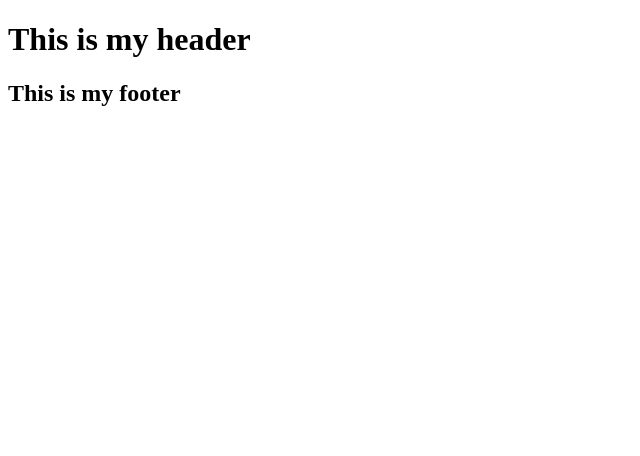
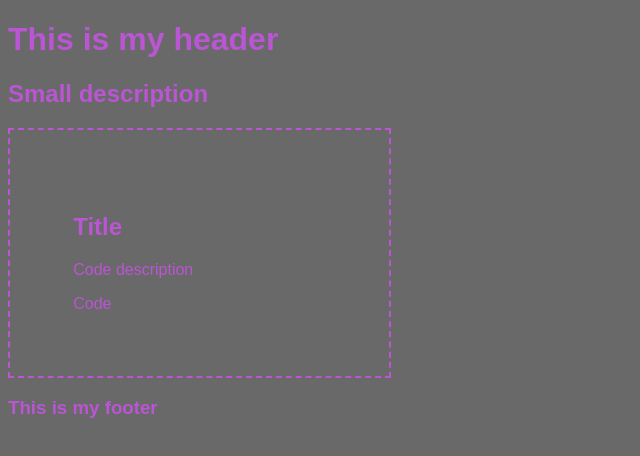
Before and after one commit to RitzGL/css-cheat-sheet, a plain HTML site: page index.html in a window 1280 px wide. Shown: the whole page, without its empty margins (0-640 px from the left). Drawn offline with Linux system fonts and the light colour scheme.

Commit message:
initial class definition for broad elements

```diff
--- a/css/style.css
+++ b/css/style.css
@@ -0,0 +1,12 @@
+*{
+    background-color: dimgray;
+    color:mediumorchid;
+    font-family: sans-serif;
+}
+
+.card{
+    padding: 5%;
+    border: 2px;
+    border-style:dashed;
+    max-width: 20%;
+}
--- a/index.html
+++ b/index.html
@@ -1,22 +1,29 @@
 <!DOCTYPE html>
-<html lang="en">
+<html lang="en-us">
 <head>
     <meta charset="UTF-8">
-    <meta http-equiv="X-UA-Compatible" content="IE=edge">
-    <meta name="viewport" content="width=device-width, initial-scale=1.0">
-    <title>Document</title>
+
+    <link rel="stylesheet" href="css/style.css">
+
+    <title>CSS Code Cheat Sheet</title>
+
 </head>
 
 <header>
     <h1>This is my header</h1>
+    <h2>Small description</h2>
 </header>
 
 <body>
-
+    <article class="card">
+        <h2>Title</h2>
+        <p>Code description</p>
+        <section>Code</section>
+    </article>
 </body>
 
 <footer>
-    <h2>This is my footer</h2>
+    <h3>This is my footer</h3>
 </footer>
 
 </html>
```
